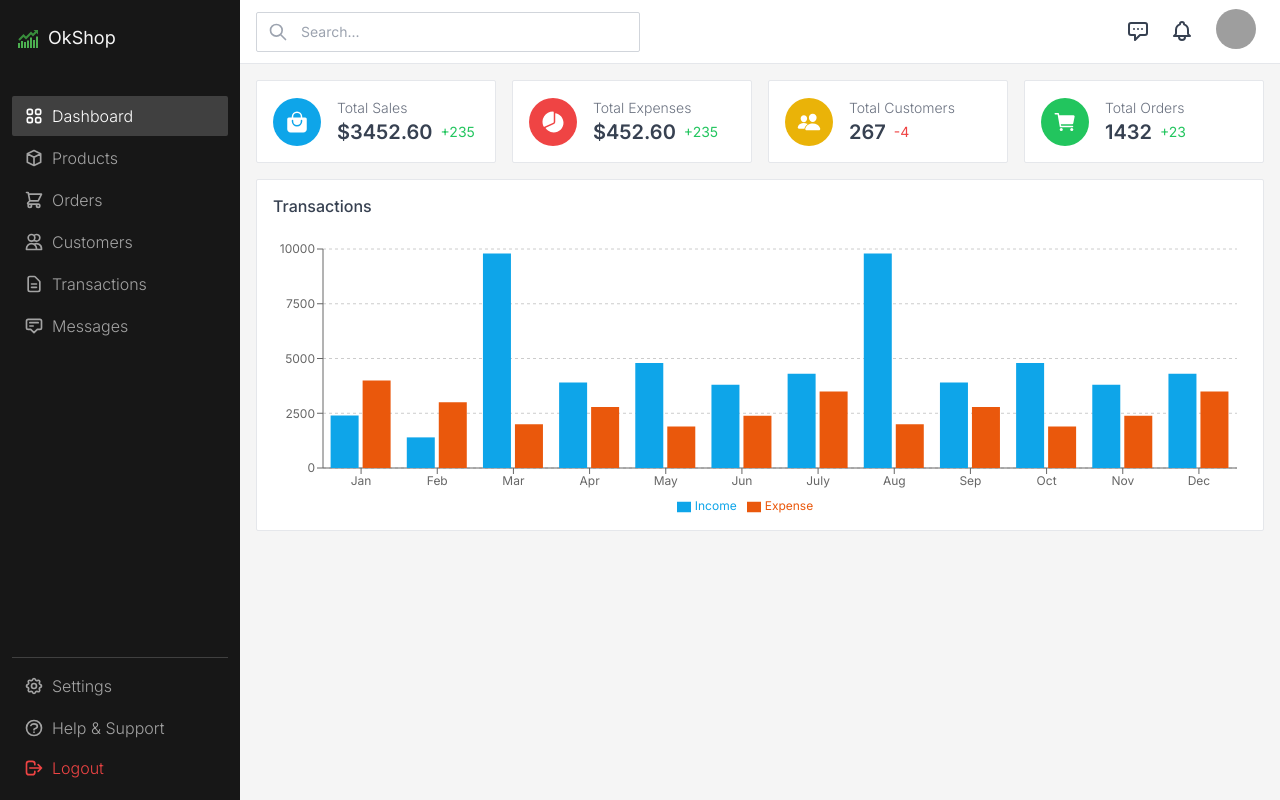
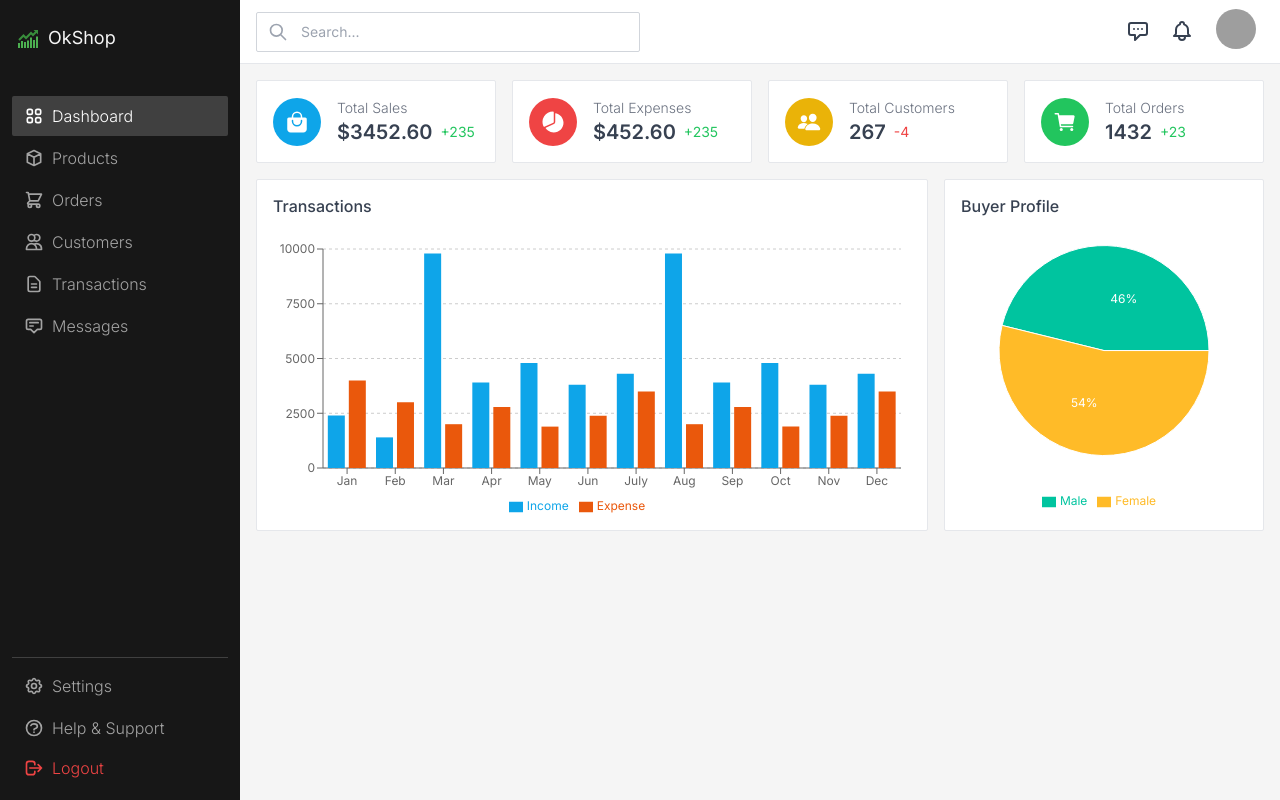
Before and after one commit to iqoll/okshop-dashboard, a React (Create React App) app: page / in a window 1280 px wide. Built offline with nearby package versions, Linux system fonts and the light colour scheme; grey boxes are pictures that could not be loaded; the HTML template or start-up script is replaced by a standard one.

Commit message:
react recharts

```diff
--- /dev/null
+++ b/src/components/BuyerProfileChart.jsx
@@ -0,0 +1,63 @@
+import { Cell, Legend, Pie, PieChart, ResponsiveContainer } from 'recharts'
+import { buyerData } from '../lib/dashboardData'
+
+const RADIAN = Math.PI / 180
+const COLORS = ['#00C49F', '#FFBB28', '#FF8042']
+
+const renderCustomizedLabel = ({
+	cx,
+	cy,
+	midAngle,
+	innerRadius,
+	outerRadius,
+	percent,
+}) => {
+	const radius = innerRadius + (outerRadius - innerRadius) * 0.5
+	const x = cx + radius * Math.cos(-midAngle * RADIAN)
+	const y = cy + radius * Math.sin(-midAngle * RADIAN)
+
+	return (
+		<text
+			x={x}
+			y={y}
+			fill='white'
+			textAnchor={x > cx ? 'start' : 'end'}
+			dominantBaseline='central'
+		>
+			{`${(percent * 100).toFixed(0)}%`}
+		</text>
+	)
+}
+
+function BuyerProfileChart() {
+	return (
+		<div className='w-[20rem] h-[22rem] bg-white p-4 rounded-sm border border-gray-200 flex flex-col'>
+			<strong className='text-gray-700 font-medium'>Buyer Profile</strong>
+			<div className='mt-3 w-full flex-1 text-xs'>
+				<ResponsiveContainer width='100%' height='100%'>
+					<PieChart width={400} height={300}>
+						<Pie
+							data={buyerData}
+							cx='50%'
+							cy='45%'
+							labelLine={false}
+							label={renderCustomizedLabel}
+							outerRadius={105}
+							fill='#8884d8'
+							dataKey='value'
+						>
+							{buyerData.map((_, index) => (
+								<Cell
+									key={`cell-${index}`}
+									fill={COLORS[index % COLORS.length]}
+								/>
+							))}
+						</Pie>
+						<Legend />
+					</PieChart>
+				</ResponsiveContainer>
+			</div>
+		</div>
+	)
+}
+export default BuyerProfileChart
--- a/src/components/Dashboard.jsx
+++ b/src/components/Dashboard.jsx
@@ -1,4 +1,5 @@
-import { Link } from 'react-router-dom'
+// import { Link } from 'react-router-dom'
+import BuyerProfileChart from './BuyerProfileChart'
 import DashboardStatsGrid from './DashboardStatsGrid'
 import TransactionChart from './TransactionChart'
 
@@ -6,8 +7,9 @@
 	return (
 		<div className='flex flex-col gap-4'>
 			<DashboardStatsGrid />
-			<div className='flex gap-4 w-full'>
+			<div className='flex flex-col md:flex-row gap-4 w-full'>
 				<TransactionChart />
+				<BuyerProfileChart />
 			</div>
 		</div>
 	)
--- a/src/components/DashboardStatsGrid.jsx
+++ b/src/components/DashboardStatsGrid.jsx
@@ -2,7 +2,7 @@
 
 function DashboardStatsGrid() {
 	return (
-		<div className='flex gap-4 w-full'>
+		<div className='flex flex-col md:flex-row gap-4 w-full'>
 			<BoxWrapper>
 				<div className='rounded-full w-12 h-12 flex items-center justify-center bg-sky-500'>
 					<IoBagHandle className='text-2xl text-white' />
--- a/src/components/TransactionChart.jsx
+++ b/src/components/TransactionChart.jsx
@@ -10,7 +10,7 @@
 	ResponsiveContainer,
 } from 'recharts'
 
-import chartData from '../lib/chartData'
+import { chartData } from '../lib/dashboardData'
 
 export default function TransactionChart() {
 	return (
--- a/src/lib/chartData.js
+++ b/src/lib/dashboardData.js
@@ -61,4 +61,9 @@
 	},
 ]
 
-export default chartData
+const buyerData = [
+	{name: 'Male', value: 540},
+	{name: 'Female', value: 630}
+]
+
+export { chartData, buyerData }
```
